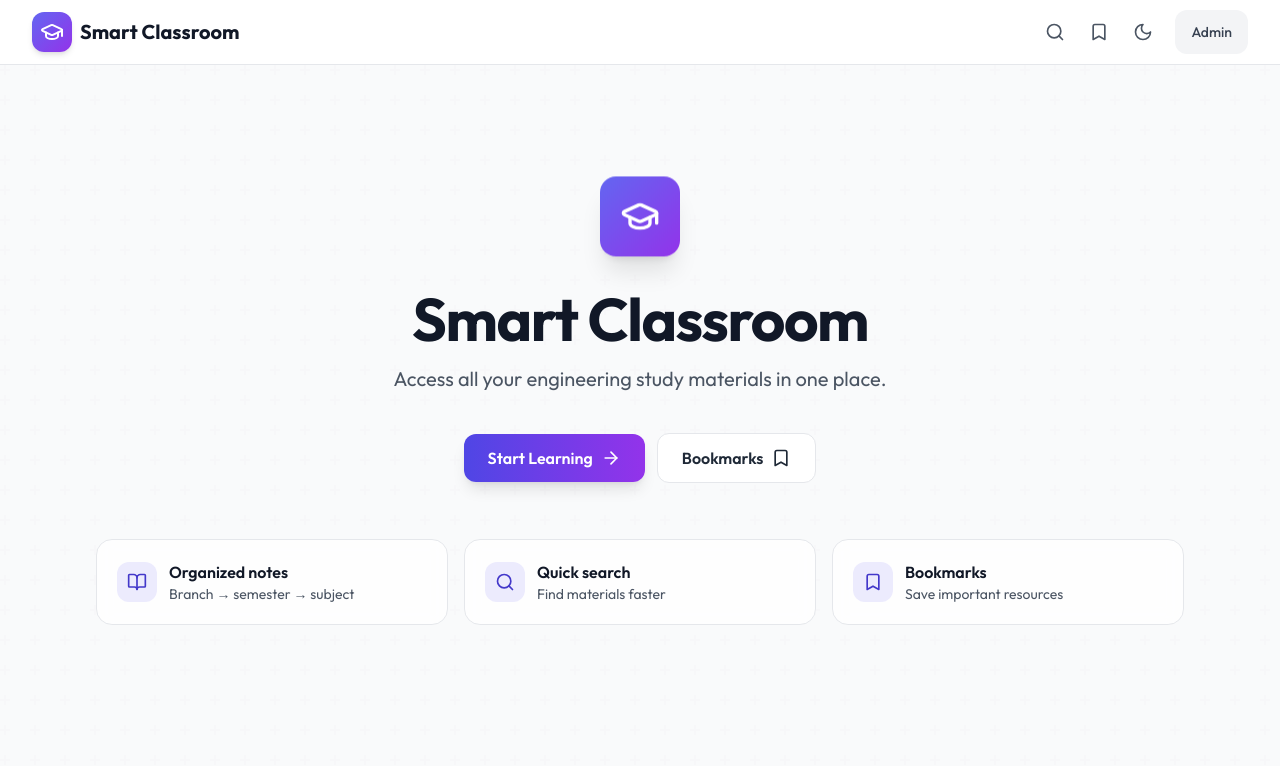
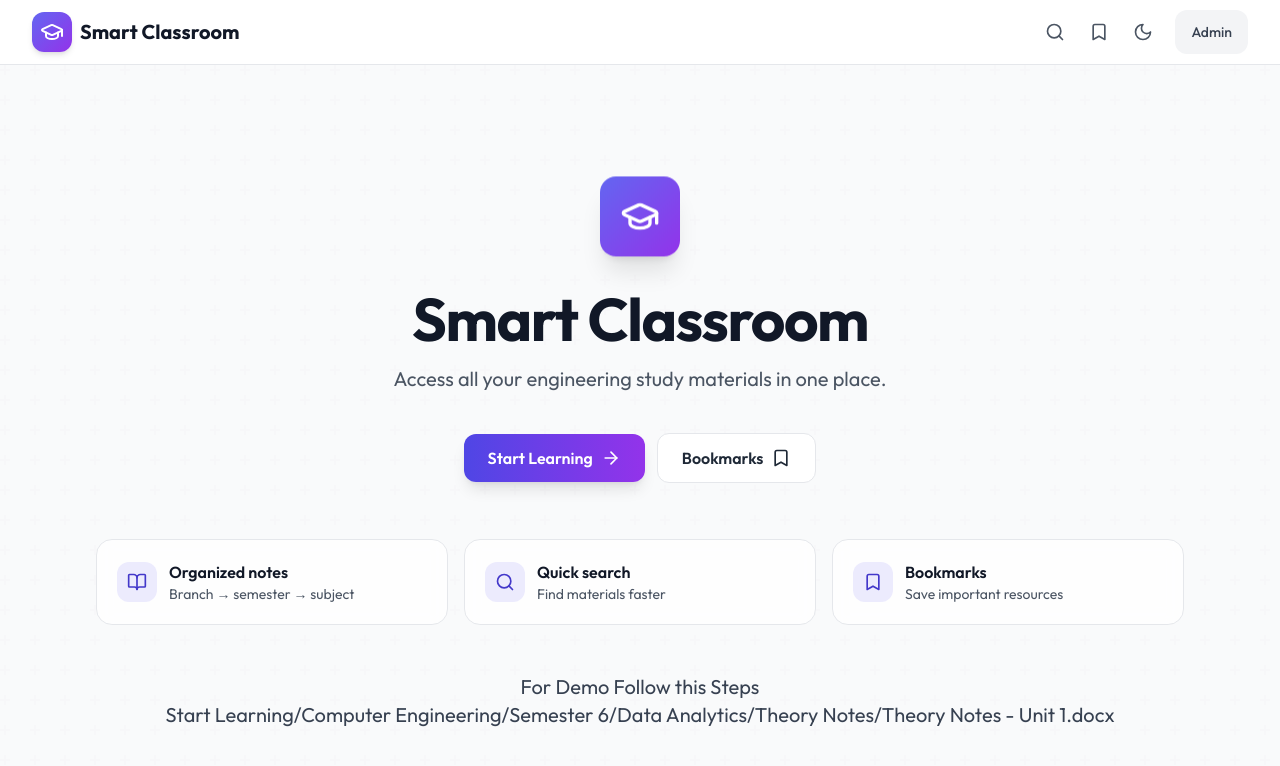
Before and after one commit to Atharv056/StudyGrid, a React (Vite) app: page / in a window 1280 px wide. Shown: the top 766 px of the page. Built offline with nearby package versions, Linux system fonts and the light colour scheme.

Commit message:
Update Home.jsx

```diff
--- a/src/pages/Home.jsx
+++ b/src/pages/Home.jsx
@@ -56,6 +56,11 @@ export default function Home() {
             )
           })}
         </div>
+
+        <div className="text-center mt-8 sm:mt-12 text-gray-700 dark:text-gray-300 text-lg sm:text-xl">
+          <p>For Demo Follow this Steps</p>
+          <p>Start Learning/Computer Engineering/Semester 6/Data Analytics/Theory Notes/Theory Notes - Unit 1.docx</p>
+        </div>
       </div>
     </div>
   )
```
